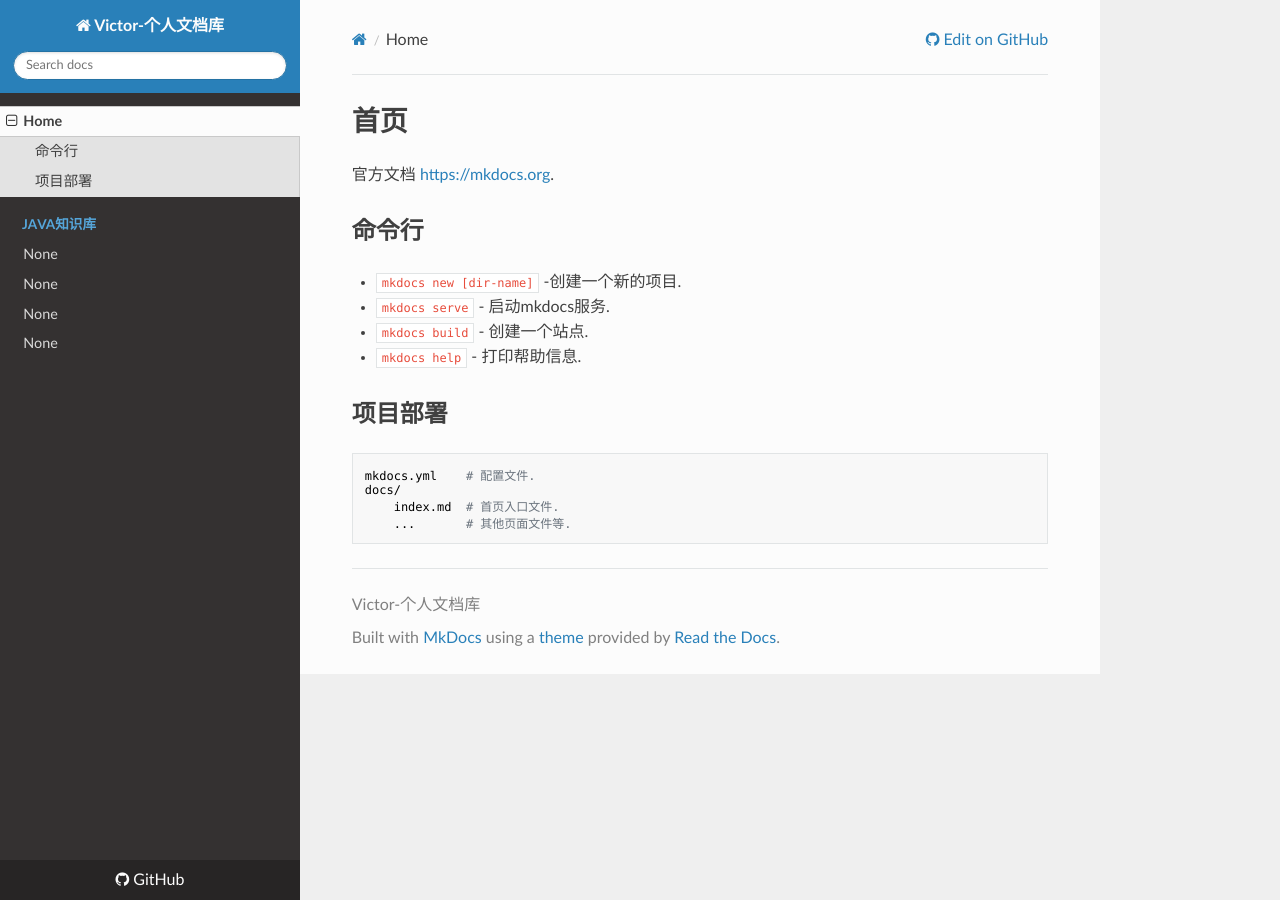
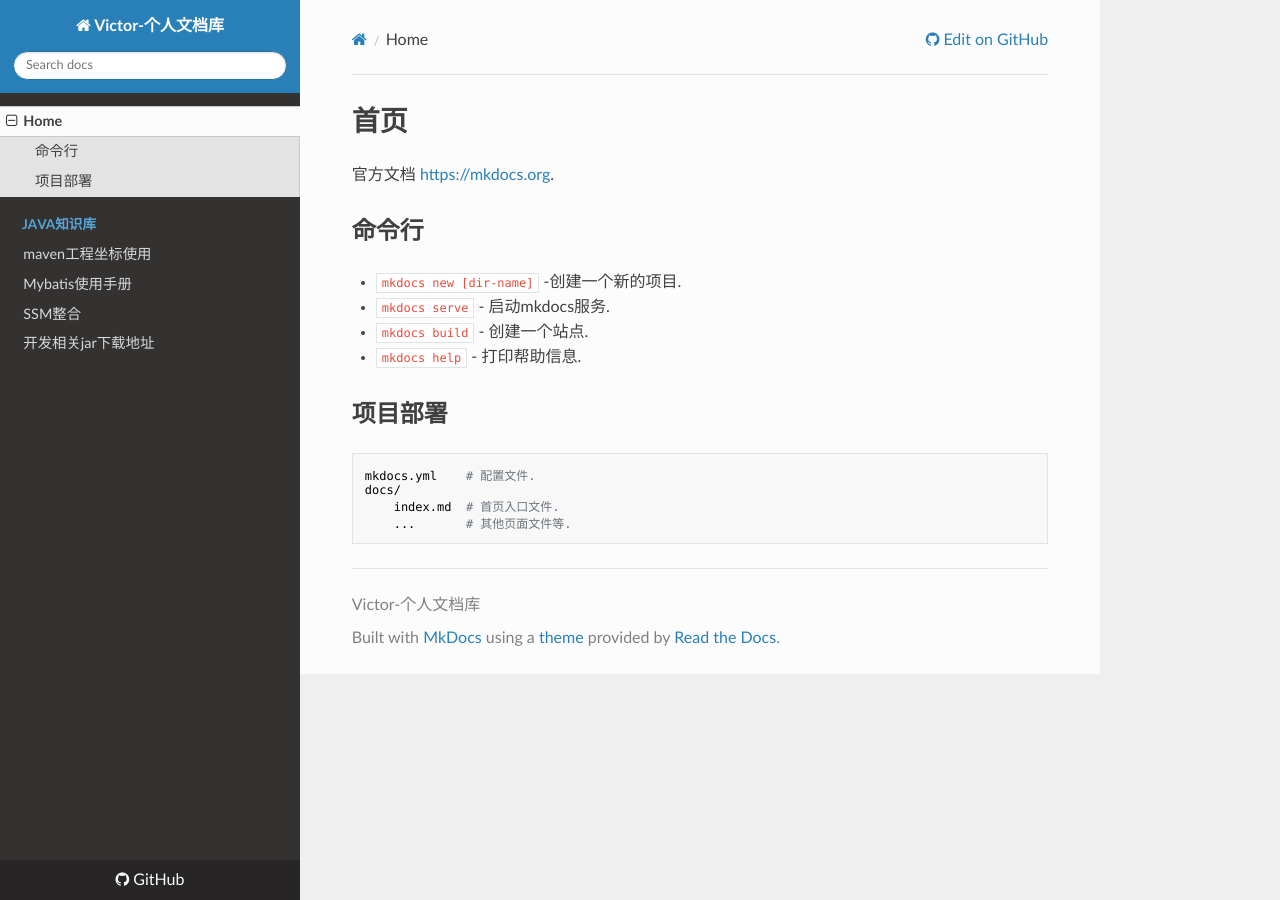
Before and after one commit to victor24680/victorDocs, an MkDocs documentation site: the page built from docs/index.md, in a window 1280 px wide. Built offline with MkDocs 1.6.1, drawn with Linux system fonts in a browser that asks for light colours; nearby versions of some CDN libraries; some of the changed lines change nothing that is shown.

Commit message:
导航设置

```diff
--- a/mkdocs.yml
+++ b/mkdocs.yml
@@ -6,7 +6,7 @@ theme: readthedocs
 nav:
   - Home: index.md
   - Java知识库:
-    - maven工程坐标使用.md
-    - Mybatis使用手册.md
-    - SSM整合.md
-    - 开发相关jar下载地址.md
+    - maven工程坐标使用: maven工程坐标使用.md
+    - Mybatis使用手册: Mybatis使用手册.md
+    - SSM整合: SSM整合.md
+    - 开发相关jar下载地址: 开发相关jar下载地址.md
```
